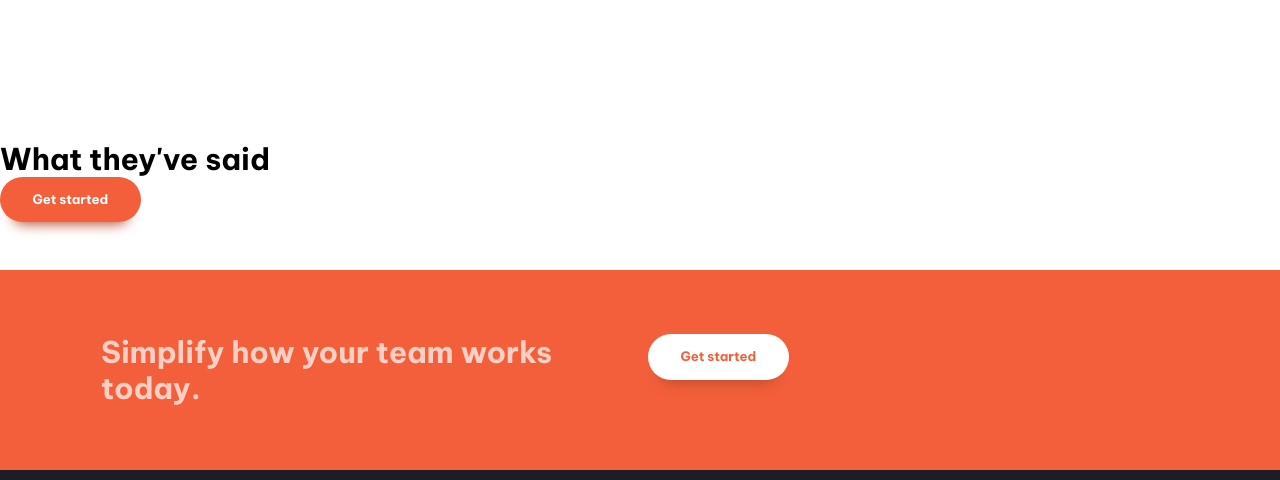
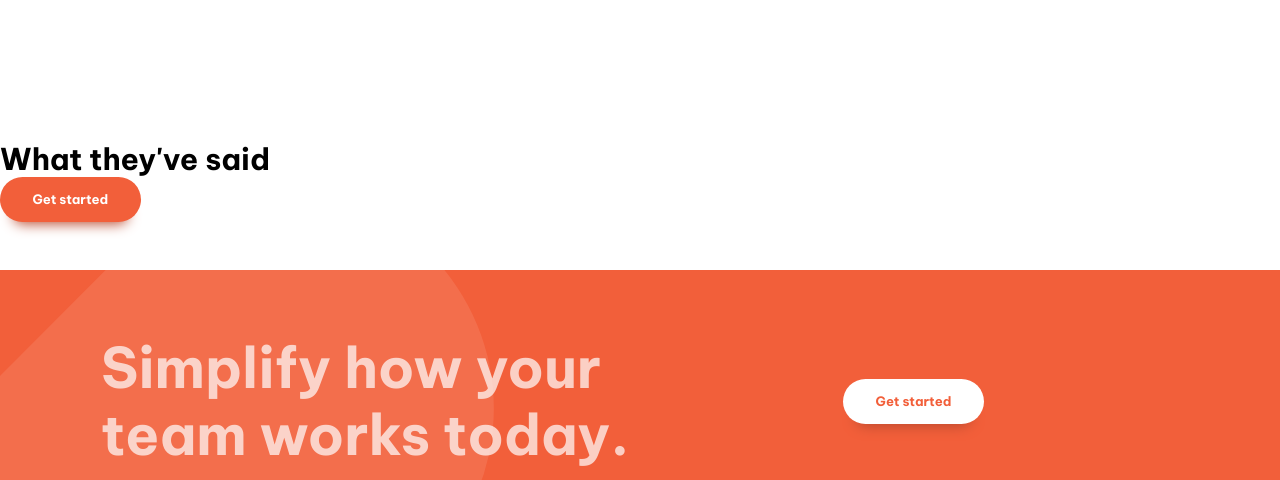
Before and after one commit to lanthe2905/landing-page, a website built with Vite: page index.html in a window 1280 px wide. Shown: the part 1322-1802 px from the top of the page. Built offline with nearby package versions, Linux system fonts and the light colour scheme.

Commit message:
chore:part 6

```diff
--- a/index.html
+++ b/index.html
@@ -113,16 +113,16 @@
       <button class="button">Get started</button>
     </section>
 
-    <section class="cta | padding-block-700 bg-accent-400 text-neutral-100">
+    <section class="cta | padding-block-700 bg-accent-400 text-neutral-100 ">
       <div class="container">
-        <div class="even-columns">
+        <div class="even-columns vertical-align-center">
           <div>
-            <p class="fs-secondary-heading fw-bold">
+            <p class="fs-primary-heading fw-bold">
               Simplify how your team works today.
             </p>
           </div>
 
-          <div>
+          <div class="justify-self-end-md ">
             <button data-type="inverted" class="button">Get started</button>
           </div>
 
--- a/src/style.css
+++ b/src/style.css
@@ -138,13 +138,6 @@ select {
   }
 }
 
-@media (min-width: 50em) {
-  .even-columns {
-    grid-auto-flow: column;
-    grid-auto-columns: 1fr;
-  }
-}
-
 body {
   font-size: var(--fs-body);
   font-family: var(--ff-body);
@@ -273,6 +266,29 @@ body {
   }
 }
 
+.cta {
+  position: relative;
+  isolation: isolate;
+  text-align: center;
+}
+
+.cta::before {
+  content: '';
+  position: absolute;
+  z-index: -1;
+  background-image: url('/images/bg-tablet-pattern.svg'), url('/images/bg-tablet-pattern.svg');
+  background-repeat: no-repeat;
+  background-position: -20rem -5rem, 80rem -42rem;
+  inset: 0;
+  opacity: .1;
+}
+
+@media (min-width: 50em) {
+  .cta {
+    text-align: left;
+  }
+}
+
 .mobile-nav-toggle .icon-close {
   display: none;
 }
@@ -288,14 +304,35 @@ body {
   padding: var(--padding);
 }
 
+.even-columns {
+  display: grid;
+  gap: 1rem;
+}
+
+@media (min-width: 50em) {
+  .even-columns {
+    grid-auto-flow: column;
+    grid-auto-columns: 1fr;
+  }
+}
+
+.justify-self-end {
+  justify-self: end;
+}
+
+@media (min-width: 50em) {
+  .justify-self-end-md {
+    justify-self: center;
+  }
+}
+
 :where(.flow :not(:first-child)) {
   margin-top: var(--flow-spacer, 3em);
   /* outline: 3px solid lime; */
 }
 
-.even-columns {
-  display: grid;
-  gap: 1rem;
+.vertical-align-center {
+  align-items: center;
 }
 
 .visually-hidden {
```
